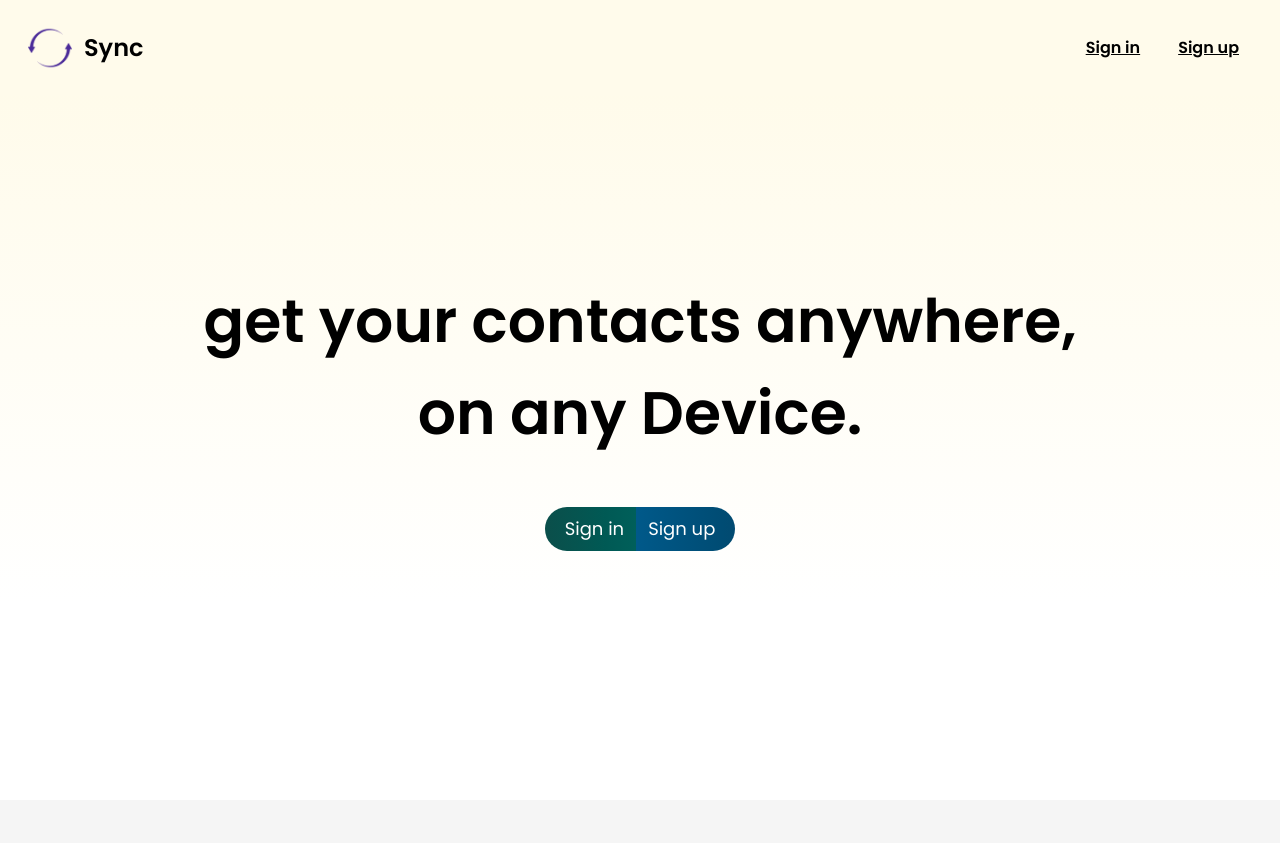
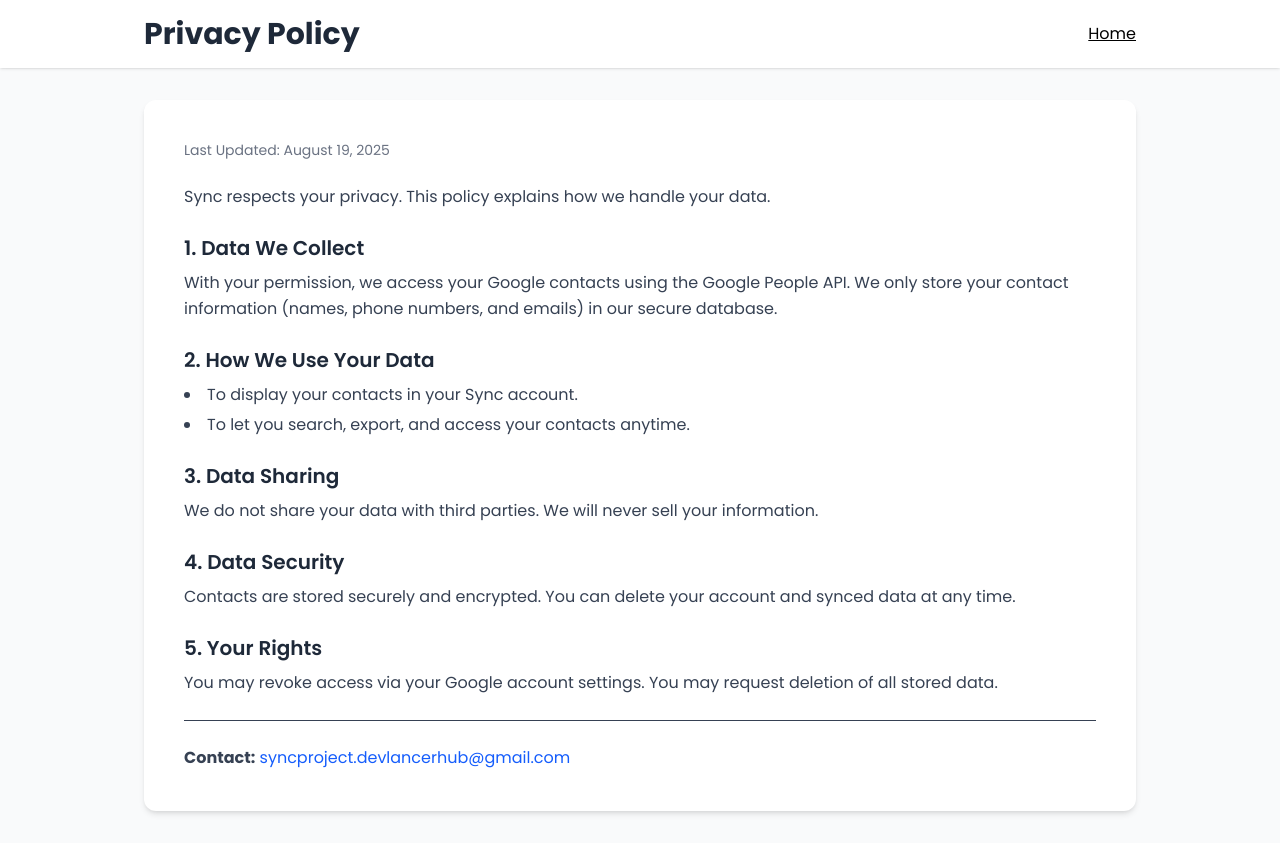
Before and after one commit to kameshravada/getyourcontacts, a React (Vite) app: page /privacy-policy in a window 1280 px wide. Before the commit the page ends 800 px from the top, so only its background shows below. Built offline with nearby package versions, Linux system fonts and the light colour scheme.

Commit message:
added Privacy policy and TermsOfServices Pages

```diff
--- a/src/App.jsx
+++ b/src/App.jsx
@@ -18,7 +18,8 @@
 import Logout from "./assets/Auth/Logout";
 import Cookies from "js-cookie";
 import "react-toastify/dist/ReactToastify.css"; // Import default styles
-
+import PrivacyPolicy from "./assets/Pages/PrivacyPolicyPage";
+import TermsOfService from "./assets/Pages/TermOfService";
 
 const PrivateRoute = ({ children }) => {
   const jwt = Cookies.get("jwt"); // 'jwt' is your cookie key
@@ -35,8 +36,10 @@
       <BrowserRouter>
         <div className="">
           <Routes>
+            <Route path="/terms-of-service" element={<TermsOfService />} />
+            <Route path="/privacy-policy" element={<PrivacyPolicy />} />
             <Route path="/logout" element={<Logout />} />
-            <Route element={<PrivateRoute/>}>
+            <Route element={<PrivateRoute />}>
               <Route path="/user" element={<UserPage />}>
                 <Route index element={<AllContacts />} />
                 <Route path="/user/details/:id" element={<ContactDetails />} />
--- a/src/assets/Pages/HomePage.jsx
+++ b/src/assets/Pages/HomePage.jsx
@@ -2,7 +2,6 @@
 import Header from "../Components/Header";
 import { Link } from "react-router-dom";
 import "@mantine/core/styles.css";
-
 
 const HomePage = () => {
   return (
@@ -15,14 +14,33 @@
               get your contacts anywhere, <br className="" /> on any Device.
             </h1>
             <div className=" flex justify-center items-center gap-0 ">
-              <Link to={'/signin'} className=" text-sm md:text-lg cursor-pointer flex gap-3 text-white items-center bg-gradient-to-r  from-teal-900 to-teal-800   rounded-l-4xl tems-center hover:bg-blue-700  py-2 px-3 pl-5 hover:scale-103 transition ease-in-out duration-300">
+              <Link
+                to={"/signin"}
+                className=" text-sm md:text-lg cursor-pointer flex gap-3 text-white items-center bg-gradient-to-r  from-teal-900 to-teal-800   rounded-l-4xl tems-center hover:bg-blue-700  py-2 px-3 pl-5 hover:scale-103 transition ease-in-out duration-300"
+              >
                 Sign in
               </Link>
-              <Link to={'/signup'} className="text-sm md:text-lg cursor-pointer flex gap-3  text-white items-center bg-gradient-to-l from-sky-900 to-sky-800   rounded-r-4xl tems-center hover:bg-indigo-700  py-2 px-3 pr-5 hover:scale-103 transition ease-in-out duration-300">
+              <Link
+                to={"/signup"}
+                className="text-sm md:text-lg cursor-pointer flex gap-3  text-white items-center bg-gradient-to-l from-sky-900 to-sky-800   rounded-r-4xl tems-center hover:bg-indigo-700  py-2 px-3 pr-5 hover:scale-103 transition ease-in-out duration-300"
+              >
                 Sign up
               </Link>
-
             </div>
+          </div>
+          <div className=" flex gap-5 underline justify-center ">
+            <Link
+              to="/privacy-policy"
+              className="text-sm md:text-lg cursor-pointer text-black hover:underline"
+            >
+              Privacy Policy
+            </Link>
+            <Link
+              to="/terms-of-service"
+              className="text-sm md:text-lg cursor-pointer text-black hover:underline"
+            >
+              Terms of Service
+            </Link>
           </div>
         </div>
       </div>
--- /dev/null
+++ b/src/assets/Pages/PrivacyPolicyPage.jsx
@@ -0,0 +1,98 @@
+import { Link } from "react-router-dom";
+
+const PrivacyPolicy = () => {
+  return (
+    <div className="min-h-screen bg-gray-50 ">
+      {/* Header */}
+      <header className="sticky top-0 bg-white shadow-sm z-10">
+        <div className="max-w-5xl mx-auto px-4 py-4 flex justify-between  items-center">
+          <h1 className="text-2xl sm:text-3xl font-bold text-gray-800">
+            Privacy Policy
+          </h1>
+          <Link className="text-black underline" to="/">
+            Home
+          </Link>
+        </div>
+      </header>
+
+      {/* Content */}
+      <main className="max-w-5xl mx-auto px-4 py-8">
+        <div className="bg-white shadow-md rounded-xl p-6 sm:p-10 space-y-6 text-gray-700 leading-relaxed">
+          <p className="text-sm text-gray-500">Last Updated: August 19, 2025</p>
+
+          <p>
+            Sync respects your privacy. This policy explains how we handle your
+            data.
+          </p>
+
+          <section>
+            <h2 className="text-xl font-semibold text-gray-800 mb-2">
+              1. Data We Collect
+            </h2>
+            <p>
+              With your permission, we access your Google contacts using the
+              Google People API. We only store your contact information (names,
+              phone numbers, and emails) in our secure database.
+            </p>
+          </section>
+
+          <section>
+            <h2 className="text-xl font-semibold text-gray-800 mb-2">
+              2. How We Use Your Data
+            </h2>
+            <ul className="list-disc list-inside space-y-1">
+              <li>To display your contacts in your Sync account.</li>
+              <li>
+                To let you search, export, and access your contacts anytime.
+              </li>
+            </ul>
+          </section>
+
+          <section>
+            <h2 className="text-xl font-semibold text-gray-800 mb-2">
+              3. Data Sharing
+            </h2>
+            <p>
+              We do not share your data with third parties. We will never sell
+              your information.
+            </p>
+          </section>
+
+          <section>
+            <h2 className="text-xl font-semibold text-gray-800 mb-2">
+              4. Data Security
+            </h2>
+            <p>
+              Contacts are stored securely and encrypted. You can delete your
+              account and synced data at any time.
+            </p>
+          </section>
+
+          <section>
+            <h2 className="text-xl font-semibold text-gray-800 mb-2">
+              5. Your Rights
+            </h2>
+            <p>
+              You may revoke access via your Google account settings. You may
+              request deletion of all stored data.
+            </p>
+          </section>
+
+          <footer className="pt-6 border-t">
+            <p>
+              <strong>Contact:</strong>{" "}
+              <a
+                href="mailto:syncproject.devlancerhub@gmail.com"
+                className="text-blue-600 hover:underline"
+              >
+                syncproject.devlancerhub@gmail.com
+              </a>
+            </p>
+          </footer>
+        </div>
+      </main>
+    </div>
+  );
+};
+
+export default PrivacyPolicy;
--- /dev/null
+++ b/src/assets/Pages/TermOfService.jsx
@@ -0,0 +1,92 @@
+import { Link } from "react-router-dom"
+
+const TermsOfService = () => {
+  return (
+    <div className="min-h-screen bg-gray-50">
+      {/* Header */}
+      <header className="sticky top-0 bg-white shadow-sm z-10">
+        <div className="max-w-5xl mx-auto px-4 py-4 flex justify-between  items-center">
+          <h1 className="text-2xl sm:text-3xl font-bold text-gray-800">
+            Terms of Service
+          </h1>
+          <Link className="text-black underline" to="/">
+            Home
+          </Link>
+        </div>
+      </header>
+
+      {/* Content */}
+      <main className="max-w-5xl mx-auto px-4 py-8">
+        <div className="bg-white shadow-md rounded-xl p-6 sm:p-10 space-y-6 text-gray-700 leading-relaxed">
+          <p className="text-sm text-gray-500">Last Updated: August 19, 2025</p>
+
+          <section>
+            <h2 className="text-xl font-semibold text-gray-800 mb-2">
+              1. Usage
+            </h2>
+            <p>
+              You must create an account to use Sync. You are responsible for
+              maintaining your account credentials.
+            </p>
+          </section>
+
+          <section>
+            <h2 className="text-xl font-semibold text-gray-800 mb-2">
+              2. Data Access
+            </h2>
+            <p>
+              Sync uses Google People API only with your explicit permission.
+              You may revoke our access at any time through your Google account
+              settings.
+            </p>
+          </section>
+
+          <section>
+            <h2 className="text-xl font-semibold text-gray-800 mb-2">
+              3. Limitations
+            </h2>
+            <p>
+              Sync is provided “as is” without guarantees of uninterrupted
+              availability. We are not liable for data loss caused by external
+              factors (Google outages, etc.).
+            </p>
+          </section>
+
+          <section>
+            <h2 className="text-xl font-semibold text-gray-800 mb-2">
+              4. Account Termination
+            </h2>
+            <p>
+              You may delete your account and associated data at any time. We
+              may suspend accounts found misusing the service.
+            </p>
+          </section>
+
+          <section>
+            <h2 className="text-xl font-semibold text-gray-800 mb-2">
+              5. Changes
+            </h2>
+            <p>
+              Terms may be updated from time to time. Continued use means
+              acceptance of updates.
+            </p>
+          </section>
+
+          <footer className="pt-6 border-t">
+            <p>
+              <strong>Contact:</strong>{" "}
+              <a
+                href="mailto:syncproject.devlancerhub@gmail.com"
+                className="text-blue-600 hover:underline"
+              >
+                syncproject.devlancerhub@gmail.com
+              </a>
+            </p>
+          </footer>
+        </div>
+      </main>
+    </div>
+  );
+};
+
+export default TermsOfService;
```
